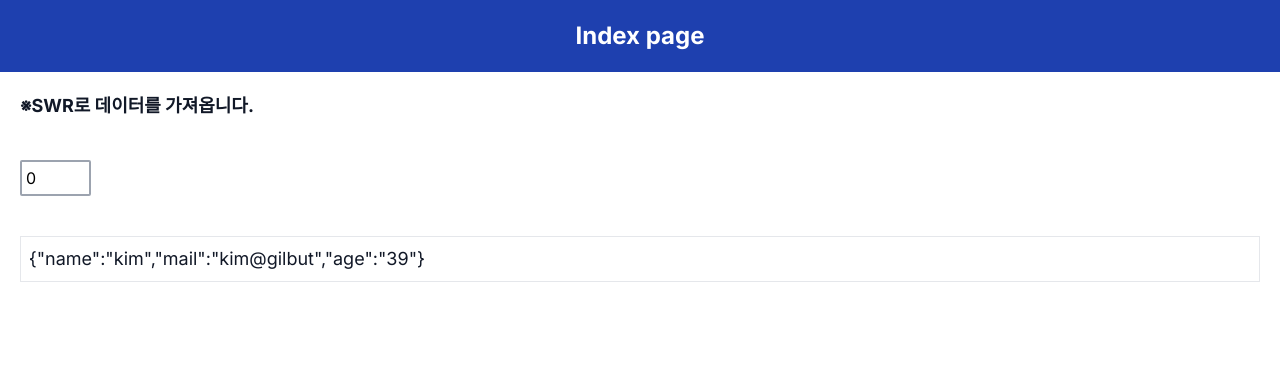
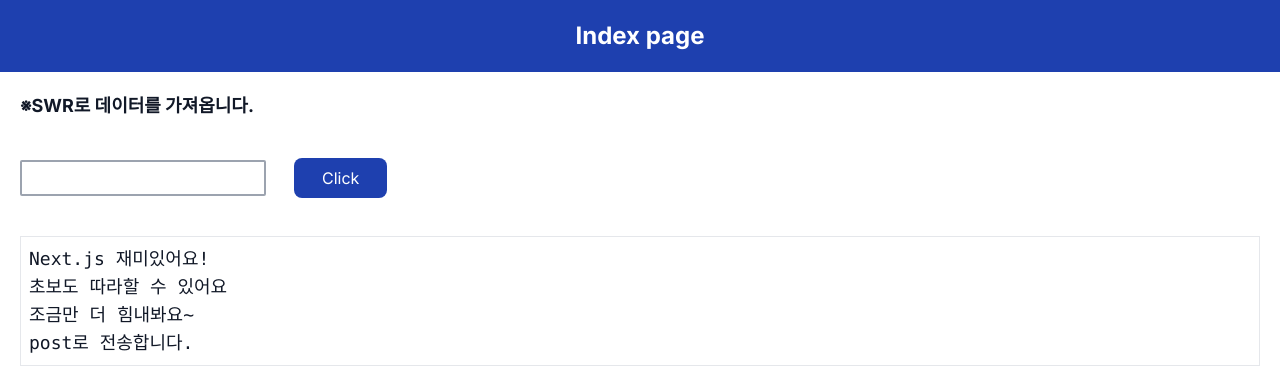
Before and after one commit to Hwangtaehun/nextjsPractice, a Next.js app in the folder sample_next_app/: page / in a window 1280 px wide. Shown: the top 392 px of the page. Built offline with nearby package versions, Linux system fonts and the light colour scheme.

Commit message:
app 파일 액세스와 post전송

```diff
--- a/sample_next_app/src/app/page.tsx
+++ b/sample_next_app/src/app/page.tsx
@@ -2,23 +2,34 @@
 import {useState} from 'react';
 import useSWR from "swr";
 
-const url = 'http://localhost:3000/rh?id=';
+const url = 'http://localhost:3000/rh';
 const fetcher = (...args) => fetch(...args).then(res => res.json());
 
 export default function Home() {
-  const [input,setInput] = useState(0)
-  const {data, error, isLoading} = useSWR(url + input, fetcher);
+  const [input,setInput] = useState('')
+  const {data, error, mutate, isLoading} = useSWR(url + input, fetcher);
   const doChange = (event) => {
     const val = event.target.value;
     setInput(val);
-    mutate(url + val);
+    mutate(url);
+  }
+  const doAction = () => {
+    const opts = {
+      method:'POST',
+      body:JSON.stringify({content:input})
+    };
+    fetch(url, opts).then(resp=>{
+      setInput('');
+      mutate(url);
+    });
   }
   return(
     <main>
       <h1 className="title">Index page</h1>
       <p className="msg font-bold">※SWR로 데이터를 가져옵니다.</p>
-      <input type="number" min="0" max="2" className="input m-5" value={input} onChange={doChange} />
-      <p className="msg border p-2">{error ? 'ERROR!!' : isLoading ? 'loading...' : JSON.stringify(data)}</p>
+      <input type="text" className="input m-5" value={input} onChange={doChange} />
+      <button onClick={doAction} className="btn">Click</button>
+      <pre className="msg border p-2">{error ? 'ERROR!!' : isLoading ? 'loading...' : data.content}</pre>
     </main>
   );
 }
--- a/sample_next_app/src/app/rh/route.ts
+++ b/sample_next_app/src/app/rh/route.ts
@@ -1,22 +1,25 @@
 "use server";
+import fs from 'fs';
 
-const url = 'http://localhost:3000/sample.json';
+const path = './data.txt';
 
 export async function GET(request: Request){
-    const result = await fetch(url, {
-        headers: {
-            'Content-Type': 'application/json',
-        },
-    });
-    const data = await result.json();
-
-    const {searchParams} = new URL(request.url);
-    var id = +searchParams.get('id');
-    id = id < 0 ? 0 : id >= data.data.length ? data.data.length - 1 : id;
-    const item = data.data[id];
-
-    return new Response(JSON.stringify(item), {
+    // 파일 읽기
+    const content = fs.readFileSync(path, {flag:'a+'}).toString().trim();
+    // 읽어온 콘텐츠를 반환한다.
+    return new Response(JSON.stringify({content:content}), {
         status: 200,
         headers: {'Content-Type': 'application/json'},
     });
 }
+
+export async function POST(request: Request) {
+    const body = await request.json();
+    fs.appendFileSync(path, body.content + "\n");
+    return new Response(
+        JSON.stringify({content:'ok'}),
+        {
+            status: 200,
+            headers: {'Content-Type': 'application/json'},
+        });
+}
```
Also changed, not shown: sample_next_app/data.txt.
